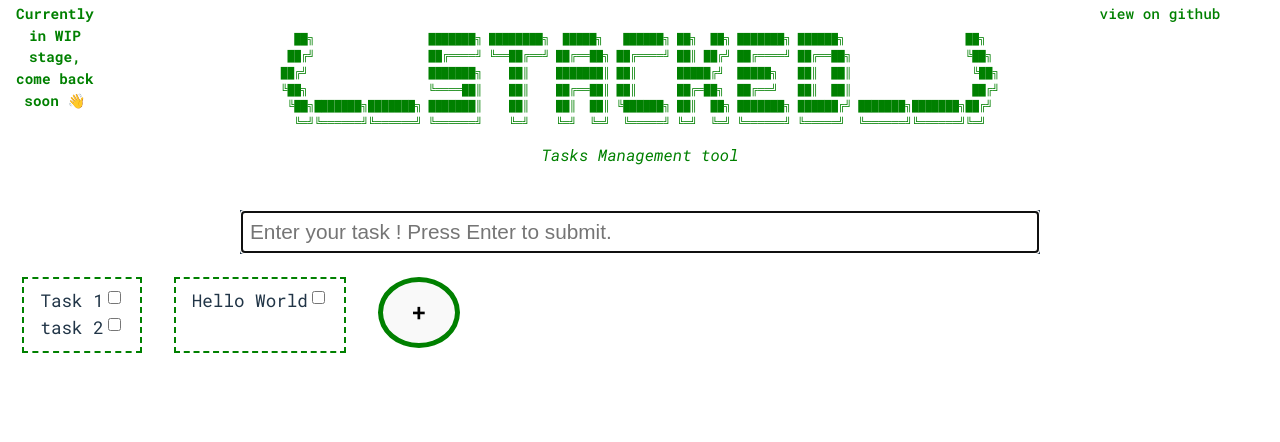
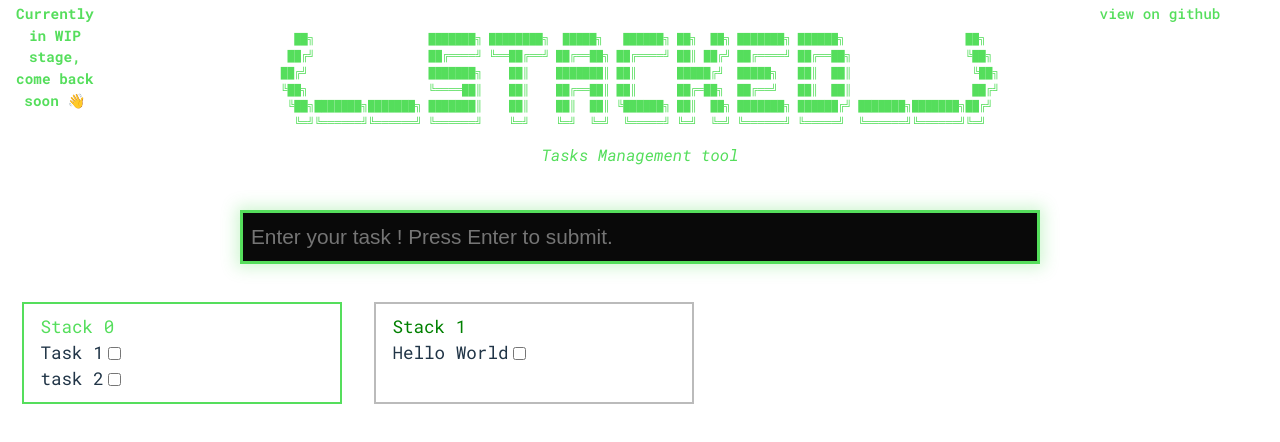
Before and after one commit to 0xkarambit/stacked, a React (Vite) app: page / in a window 1280 px wide. Shown: the top 442 px of the page. Built offline with nearby package versions, Linux system fonts and the light colour scheme.

Commit message:
refactored reducer using immerjs + css changes

```diff
--- a/package.json
+++ b/package.json
@@ -10,6 +10,7 @@
     "preview": "vite preview"
   },
   "dependencies": {
+    "immer": "^10.1.1",
     "react": "^18.2.0",
     "react-dom": "^18.2.0"
   },
--- a/src/App.tsx
+++ b/src/App.tsx
@@ -4,6 +4,7 @@ import {TodoForm} from "./components/TodoForm";
 import {TaskStacks} from "./components/TodoStacks";
 import {useReducer} from "react";
 import type {TaskI, StacksStateI, TaskAction, StackReducer} from "./types/task";
+import {produce} from "immer";
 
 // todo: dont chase perfection lmao
 // can i make this a class....
@@ -11,7 +12,7 @@ const initialStackState: StacksStateI = {
 	stacks: [
 		{
 			name: "Stack 0",
-			done: false,
+			isDone: false,
 			tasks: [
 				{
 					id: 0,
@@ -29,7 +30,7 @@ const initialStackState: StacksStateI = {
 		},
 		{
 			name: "Stack 1",
-			done: false,
+			isDone: false,
 			tasks: [
 				{
 					id: 0,
@@ -44,59 +45,20 @@ const initialStackState: StacksStateI = {
 };
 
 const stackStateReducer = (state: StacksStateI, action: TaskAction) => {
-	switch (action.type) {
-		case "Add": {
-			// This code does indeed cause 2 times entering of data
-			/* 			const new_state = {
-				...prevStackState,
-				// But the tasks inside stacks still point to the same tasks !!!
-				stacks: [...prevStackState.stacks]
-			};
-			new_state.stacks[new_state.currentStackIdx].tasks.push(action.task);
-
-			return new_state; */
-
-			return {
-				...state,
-				stacks: state.stacks.map((stack, idx) => {
-					return idx !== state.currentStackIdx
-						? stack
-						: {
-								...stack,
-								tasks: [...stack.tasks, action.task]
-								// eslint-disable-next-line no-mixed-spaces-and-tabs
-						  };
-				})
-			};
-		}
-
-		case "Done": {
-			const {stackIdx, taskIdx} = action;
-			return {
-				...state,
-				stacks: state.stacks.map((stack, idx) => {
-					const stackTasks = stack.tasks;
-					return idx !== stackIdx
-						? stack
-						: {
-								...stack,
-								tasks: stackTasks.map((t, i) => {
-									return i !== taskIdx
-										? t
-										: {
-												...t,
-												isDone: true
-												// eslint-disable-next-line no-mixed-spaces-and-tabs
-										  };
-								})
-								// eslint-disable-next-line no-mixed-spaces-and-tabs
-						  };
-				})
-			};
-		}
-		default:
-			break;
+	if (action.type == "Add") {
+		return produce(state, draft => {
+			draft.stacks[draft.currentStackIdx].tasks.push(action.task);
+		});
+	} else if (action.type == "Done") {
+		const {stackIdx, taskIdx} = action;
+		return produce(state, draft => {
+			draft.stacks[stackIdx].tasks[taskIdx].isDone = true;
+			if (draft.stacks[stackIdx].tasks.length == 0) {
+				draft.stacks[stackIdx].isDone = true;
+			}
+		});
 	}
+	// just for ts to shut up lol
 	return state;
 };
 
--- a/src/components/Header/header.module.css
+++ b/src/components/Header/header.module.css
@@ -3,7 +3,7 @@
 	grid-template-columns: 1fr 4fr 1fr;
 
 	text-align: center;
-	color: green;
+	color: var(--accent);
 	padding: 0.2rem 1rem;
 	margin-bottom: 1.5rem;
 }
--- a/src/components/TodoForm/TodoForm.module.css
+++ b/src/components/TodoForm/TodoForm.module.css
@@ -4,8 +4,7 @@
 	justify-content: space-evenly;
 	max-width: 800px;
 	margin: 0 auto;
-
-	border: 2px solid currentColor;
+	margin-bottom: 2rem;
 
 	text-align: center;
 	font-size: 2rem;
@@ -17,23 +16,33 @@
 	appearance: none;
 	border: none;
 
-	color: var(--green);
-	accent-color: var(--green);
+	color: var(--primary);
+	accent-color: var(--primary);
 	caret-shape: block;
 	caret-color: currentColor;
 	font-size: 1.3rem;
 	padding: 0.5rem;
+
+	line-height: 1.5;
+	background-color: var(--bg-color);
+	background-clip: padding-box;
+	border: 0.2rem solid #55de5c;
+}
+
+.form > input:focus {
+	box-shadow: 0 0 15px 0.2em rgba(64, 218, 72, 0.25);
 }
 
 .form > input[type="text"] {
 	width: 100%;
+	outline: none;
 }
 
 .cursor {
 	position: absolute;
 	top: -0.3rem;
 	left: calc(var(--offset) * 1rem);
-	color: var(--green);
+	color: var(--primary);
 	width: 1rem;
 	height: 1rem;
 	z-index: 100;
--- a/src/components/TodoForm/index.tsx
+++ b/src/components/TodoForm/index.tsx
@@ -1,5 +1,5 @@
 import {submitBehaviour, useSingleInput} from "../../hooks/input";
-import {type FC} from "react";
+import {useRef, type FC} from "react";
 import {TaskI} from "../../types/task";
 
 import css from "./TodoForm.module.css";
@@ -14,6 +14,7 @@ interface props {
 export const TodoForm: FC<props> = ({addTask}) => {
 	// todo: use a useRef to abstract away handle* functions
 
+	const inputElm = useRef<HTMLInputElement>(null);
 	const onSubmit = (text: string) => {
 		const tags = extract_tags(text);
 		addTask({
@@ -39,6 +40,7 @@ export const TodoForm: FC<props> = ({addTask}) => {
 				autoFocus
 				placeholder={PLACEHOLDER_TEXT}
 				value={taskText}
+				ref={inputElm}
 				onChange={handleChange}
 				onKeyDown={submitOnEnter}
 			/>
--- a/src/components/TodoStacks/TodoStacks.module.css
+++ b/src/components/TodoStacks/TodoStacks.module.css
@@ -1,31 +1,49 @@
 /* todo: meh switch to sass/less or something man  */
-.taskStacks {
-	/* display: grid;
+.taskStacksFlex {
+	display: grid;
 	gap: 2rem;
-	grid-auto-columns: min(fit-content, 25%);
+	grid-auto-columns: minmax(min-content, 25vw);
 	grid-auto-flow: column;
-	grid-template-rows: 1fr; */
-	display: flex;
+	grid-template-rows: 1fr;
+	/* display: flex;
 	gap: 2rem;
-	flex-wrap: wrap;
+	flex-wrap: wrap; */
 	margin-top: 1rem;
 	padding: 0.4rem;
 }
 
 .stack {
-	border: 2px dashed var(--green);
+	/* height: min(100vh, 600px); */
+	display: flex;
+	flex-direction: column;
+	justify-items: start;
+
+	border: 2px solid var(--border);
 	padding: 0.6rem 1rem;
 	font-size: 1.1rem;
 	list-style-type: none;
 	cursor: pointer;
+
+	li {
+		display: flex;
+		align-items: center;
+		max-width: 100%;
+		text-overflow: ellipsis;
+	}
+
+	input[type="checked"] {
+		font-size: 2rem;
+		float: right;
+	}
+
+	p {
+		color: green;
+	}
 }
 
-.stack input {
-	float: right;
+.stack[data-selected="true"] {
+	border: 2px solid var(--accent);
+	p {
+		color: var(--accent);
+	}
 }
-
-.addStack {
-	font-size: 1.5rem;
-	border: 5px solid var(--green);
-	border-radius: 80%;
-}
--- a/src/components/TodoStacks/index.tsx
+++ b/src/components/TodoStacks/index.tsx
@@ -11,6 +11,7 @@ interface props {
 export const TaskStacks: FC<props> = ({stackState, remove}) => {
 	const stackView = stackState.stacks.map((stack, stackIdx) => (
 		<Stack
+			selected={stackState.currentStackIdx == stackIdx}
 			key={stack.name}
 			remove={remove}
 			name={stack.name}
@@ -18,33 +19,31 @@ export const TaskStacks: FC<props> = ({stackState, remove}) => {
 			stack={stack}
 		/>
 	));
-	return (
-		<div className={style.taskStacks}>
-			{stackView}
-			<div>
-				{/* Todo: style + add func */}
-				<button className={style.addStack}>+</button>
-			</div>
-		</div>
-	);
+	return <div className={style.taskStacksFlex}>{stackView}</div>;
 };
 
 interface stackProps {
 	name: string;
 	stack: StackI;
 	stackIdx: number;
+	selected: boolean;
 	remove: (t: number, stackIdx: number) => void;
 }
 
-const Stack: FC<stackProps> = ({name, stack, stackIdx, remove}) => {
+const Stack: FC<stackProps> = ({name, stack, stackIdx, remove, selected}) => {
 	return (
 		// todo: change the active tasksStack when you click this !
 		// active stack should have a solid bright green border, other should have a lower opacity
-		<div data-name={name} className={style.stack}>
+		<div
+			data-selected={selected}
+			data-name={name}
+			className={style.stack}
+			onClick={() => alert("Hello evernyian")}>
+			<p>{stack.name}</p>
 			{stack.tasks.map((task, taskIdx) => (
 				// would this make tooo many functions ..... :hmmm
 				<li onClick={() => remove(taskIdx, stackIdx)} key={taskIdx}>
-					{task.text}
+					{task.isDone ? <s>{task.text}</s> : task.text}
 					<input
 						type="checkbox"
 						name="isDone"
--- a/src/global.css
+++ b/src/global.css
@@ -2,6 +2,21 @@
 
 /* fonts */
 @import url("https://fonts.googleapis.com/css2?family=Roboto+Mono:ital,wght@0,100..700;1,100..700&display=swap");
+
+/* Theme Variables */
+:root {
+	--bg-color: #090909;
+	--gb-color-dark: white;
+
+	--text: #e8e8e8;
+	--text-dim: #8d8d8d;
+
+	--accent: #55de5c;
+	--hover-accent: blue;
+
+	--border: #bbb;
+	--border-dark: #383838;
+}
 
 :root {
 	font-family: "Roboto Mono", monospace;
@@ -11,14 +26,26 @@
 	color-scheme: light;
 	background-color: rgba(255, 255, 255, 0.87);
 	/* background-color: #242424; */
-	--green: rgb(0, 128, 0);
-	color: var(--green);
-	background-color: #fafafa;
+	color: var(--text);
+	background-color: var(--bg-color);
 
 	font-synthesis: none;
 	text-rendering: optimizeLegibility;
 	-webkit-font-smoothing: antialiased;
 	-moz-osx-font-smoothing: grayscale;
+}
+
+@media (prefers-color-scheme: light) {
+	:root {
+		color: #213547;
+		background-color: #ffffff;
+	}
+	a:hover {
+		color: #747bff;
+	}
+	button {
+		background-color: #f9f9f9;
+	}
 }
 
 * {
@@ -45,6 +72,11 @@ h1 {
 	line-height: 1.1;
 }
 
+p {
+	margin-block-start: 0em;
+	margin-block-end: 0em;
+}
+
 button {
 	border-radius: 8px;
 	border: 1px solid transparent;
@@ -57,22 +89,9 @@ button {
 	transition: border-color 0.25s;
 }
 button:hover {
-	border-color: #646cff;
+	border-color: var(--hover-accent);
 }
 button:focus,
 button:focus-visible {
 	outline: 4px auto -webkit-focus-ring-color;
 }
-
-@media (prefers-color-scheme: light) {
-	:root {
-		color: #213547;
-		background-color: #ffffff;
-	}
-	a:hover {
-		color: #747bff;
-	}
-	button {
-		background-color: #f9f9f9;
-	}
-}
--- a/src/types/task.ts
+++ b/src/types/task.d.ts
@@ -8,7 +8,7 @@ export interface TaskI {
 export interface StackI {
 	name: string;
 	tasks: TaskI[];
-	done: boolean;
+	isDone: boolean;
 }
 
 export type StacksStateI = {
```
Also changed, not shown: 1 other file (tests, documents, lock files or other folders).
